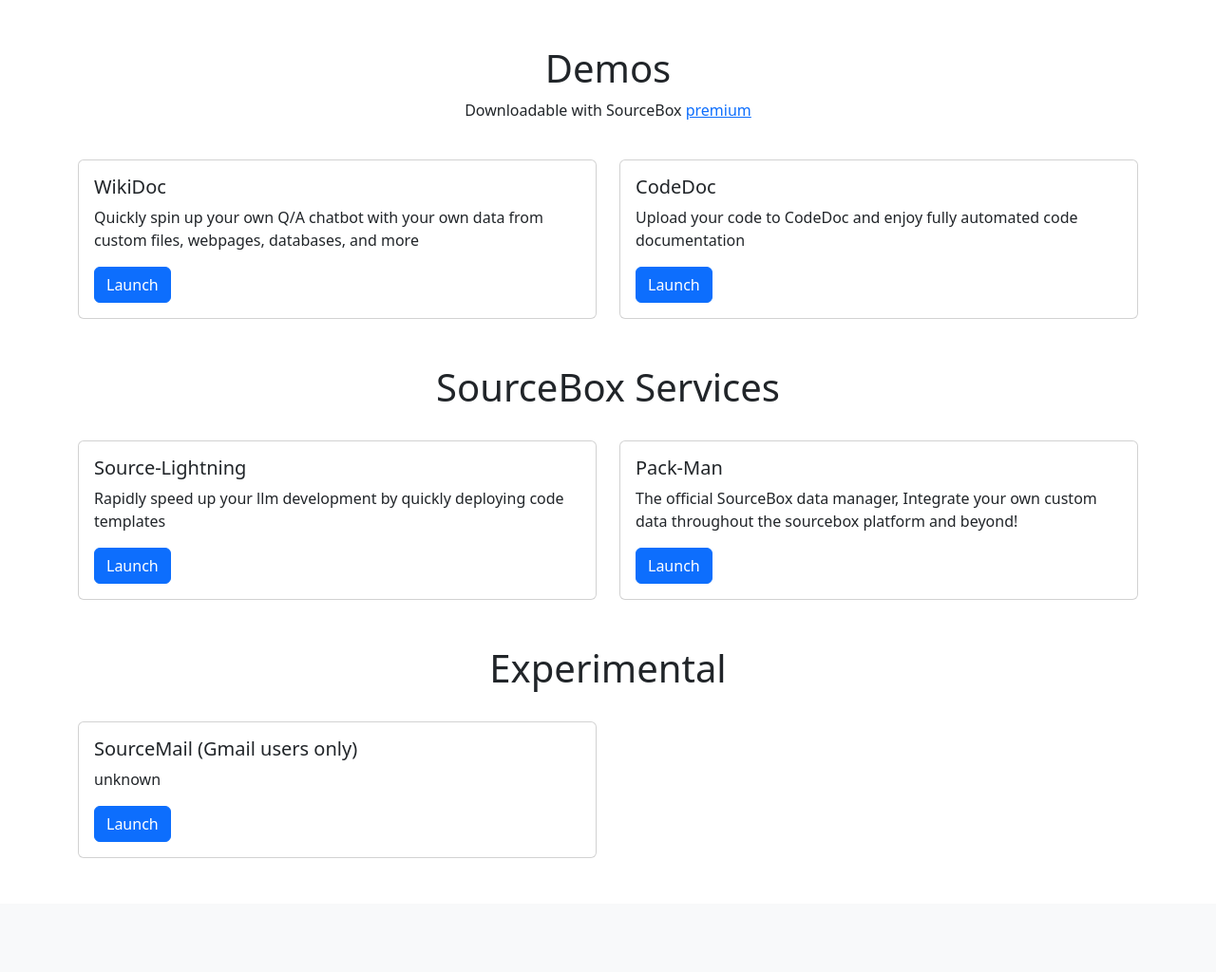
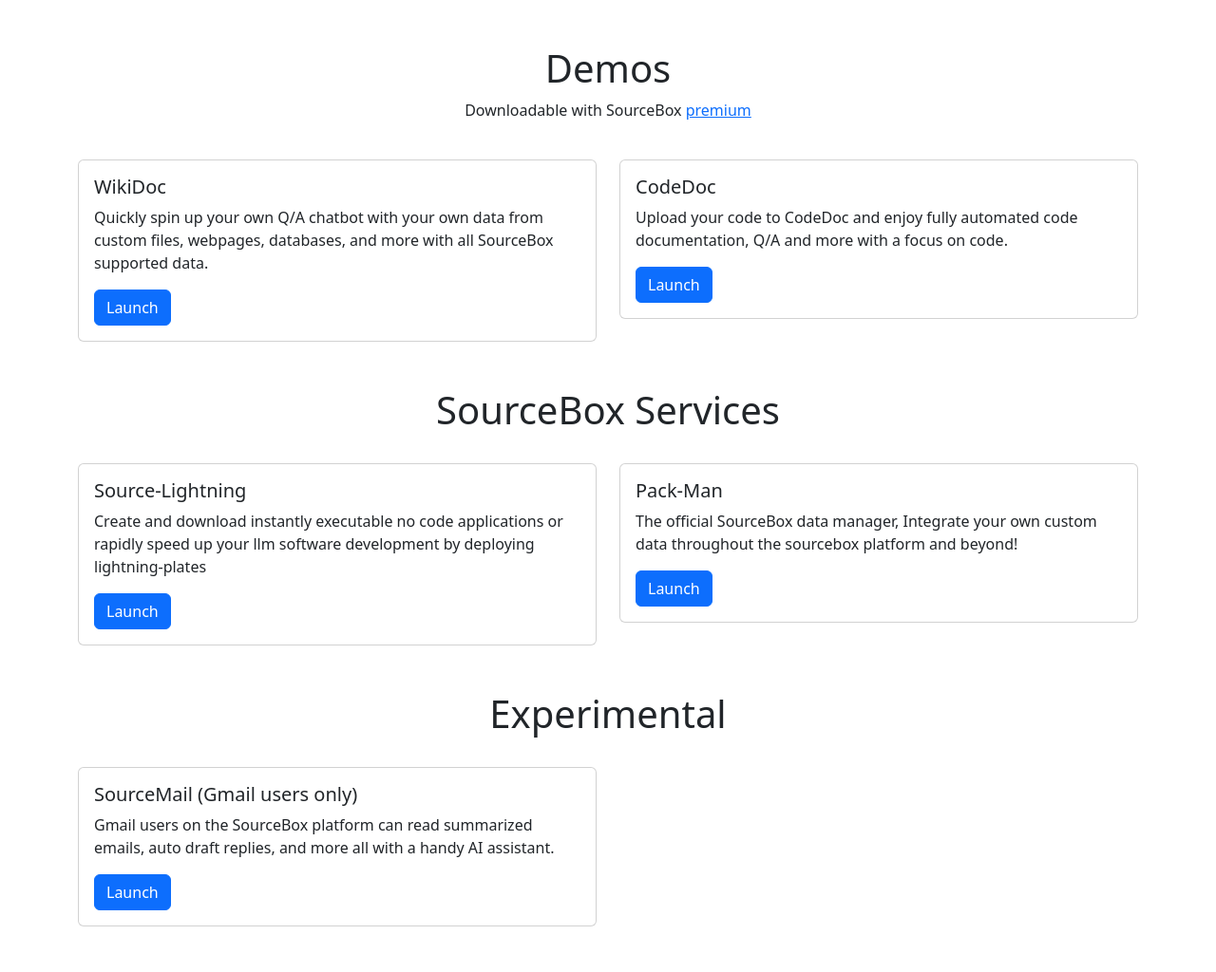
Before and after one commit to Sbussiso/SourceBox-official-website, a Flask app: page /content in a window 1280 px wide. Shown: the part 56-1080 px from the top of the page at 95% size. Before the commit the page ends 960 px from the top, so only its background shows below. Run offline with Flask 3, Linux system fonts and the light colour scheme; the visitor is signed in with stand-in values (Sample User, id 1).

Commit message:
touched up content page

```diff
--- a/website/sourcebox/templates/content.html
+++ b/website/sourcebox/templates/content.html
@@ -10,7 +10,7 @@
       <div class="card">
         <div class="card-body">
           <h5 class="card-title">WikiDoc</h5>
-          <p class="card-text">Quickly spin up your own Q/A chatbot with your own data from custom files, webpages, databases, and more</p>
+          <p class="card-text">Quickly spin up your own Q/A chatbot with your own data from custom files, webpages, databases, and more with all SourceBox supported data.</p>
           <a href="/content/wikidoc" class="btn btn-primary">Launch</a>
         </div>
       </div>
@@ -19,7 +19,7 @@
       <div class="card">
         <div class="card-body">
           <h5 class="card-title">CodeDoc</h5>
-          <p class="card-text">Upload your code to CodeDoc and enjoy fully automated code documentation</p>
+          <p class="card-text">Upload your code to CodeDoc and enjoy fully automated code documentation, Q/A and more with a focus on code.</p>
           <a href="/content/codedoc" class="btn btn-primary">Launch</a>
         </div>
       </div>
@@ -34,7 +34,7 @@
       <div class="card">
         <div class="card-body">
           <h5 class="card-title">Source-Lightning</h5>
-          <p class="card-text">Rapidly speed up your llm development by quickly deploying code templates</p>
+          <p class="card-text">Create and download instantly executable no code applications or rapidly speed up your llm software development by deploying lightning-plates</p>
           <a href="/content/source-lightning" class="btn btn-primary">Launch</a>
         </div>
       </div>
@@ -58,7 +58,7 @@
     <div class="card">
       <div class="card-body">
         <h5 class="card-title">SourceMail (Gmail users only)</h5>
-        <p class="card-text">unknown</p>
+        <p class="card-text">Gmail users on the SourceBox platform can read summarized emails, auto draft replies, and more all with a handy AI assistant.</p>
         <a href="/content/source-mail" class="btn btn-primary">Launch</a>
       </div>
     </div>
```
Also changed, not shown: 1 other file.
